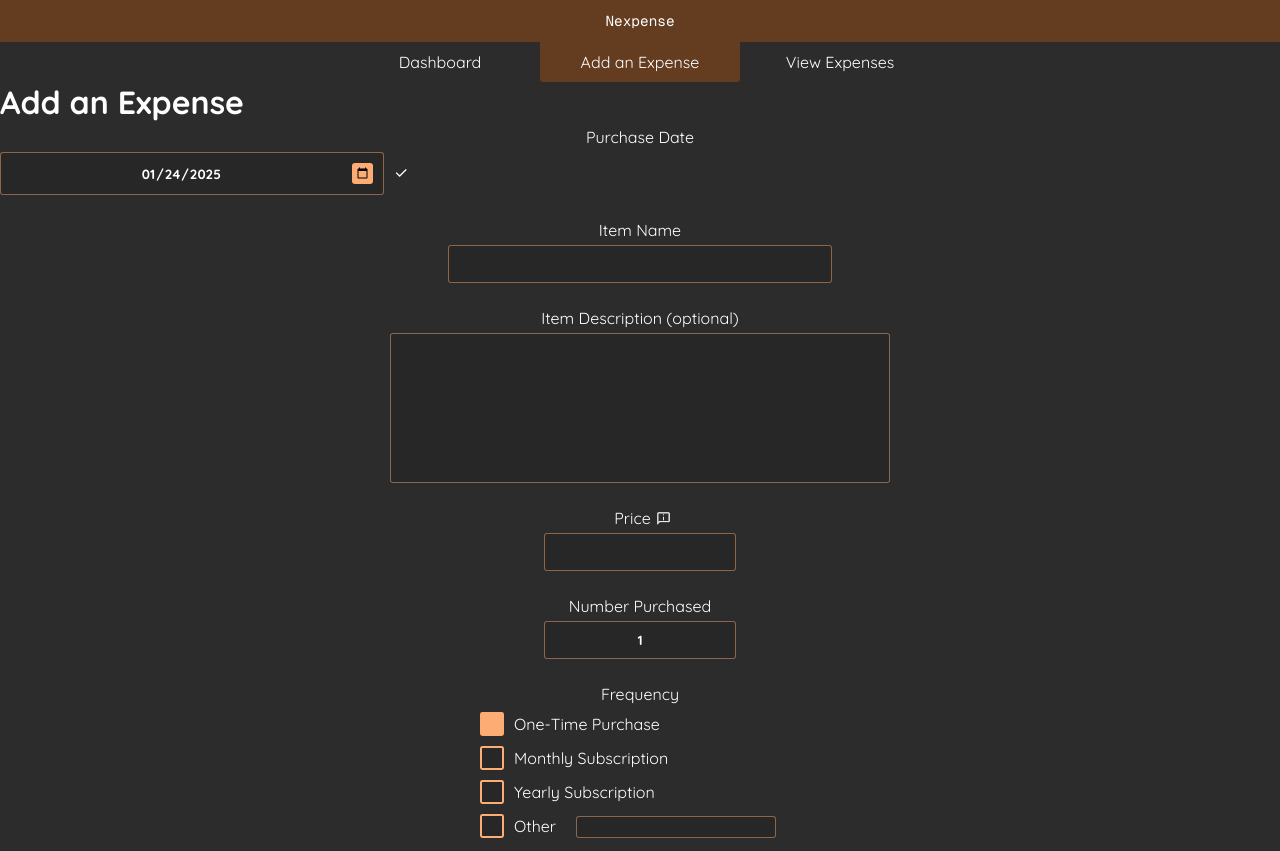
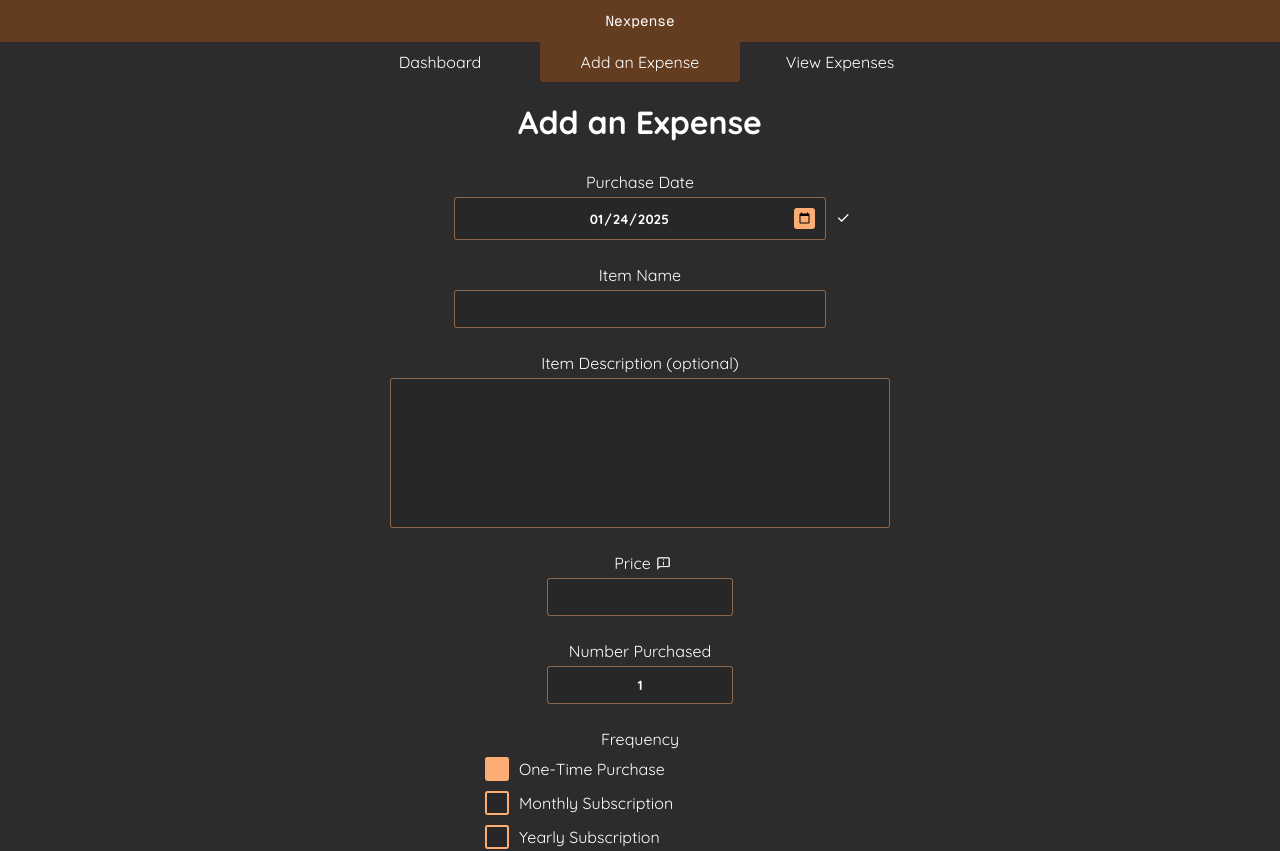
Before and after one commit to nexus-stone-solutions/Nexpense, a React (Create React App) app: page /add-exp in a window 1280 px wide. Shown: the top 851 px of the page. Built offline with nearby package versions, Linux system fonts and the light colour scheme.

Commit message:
Updated Home styling.

```diff
--- a/src/Home.js
+++ b/src/Home.js
@@ -6,7 +6,7 @@ export default function Home() {
         <h1>Welcome to Nexpense</h1>
         <h4>Your FREE Small Business Expense Tracker</h4>
         <p>For support and/or feature suggestions, please leave a comment on our GitHub here:</p>
-        <a href="https://github.com/nexus-stone-solutions/Nexpense/discussions/1#discussion-7894651" target="_blank" rel="noreferrer"><p style={{color: "#fdad73"}}>Nexpense Discussion Board</p></a>
+        <p style={{color: "#fdad73"}}><a href="https://github.com/nexus-stone-solutions/Nexpense/discussions/1#discussion-7894651" target="_blank" rel="noreferrer">Nexpense Discussion Board</a></p>
     </div>
   );
 }
--- a/src/css/App.css
+++ b/src/css/App.css
@@ -95,7 +95,19 @@ a {
   background-color: #ff6a0044;
 }
 
-/* Home */
+/* General */
+#container {
+  width: 100%;
+  text-align: center;
+  position: relative;
+  padding: 20px;
+}
+
+#container h1 {
+  padding-bottom: 25px;
+}
+
+/* Home Page */
 #home-container {
   width: 100%;
   text-align: center;
@@ -440,7 +452,9 @@ a {
 }
 
 .metric-total {
-  font-size: 1.5rem;
+  max-width: 100%;
+  overflow: scroll;
+  font-size: 1.4rem;
   background-color: #fdad7377;
   border-radius: 3px;
   color: white;
```
